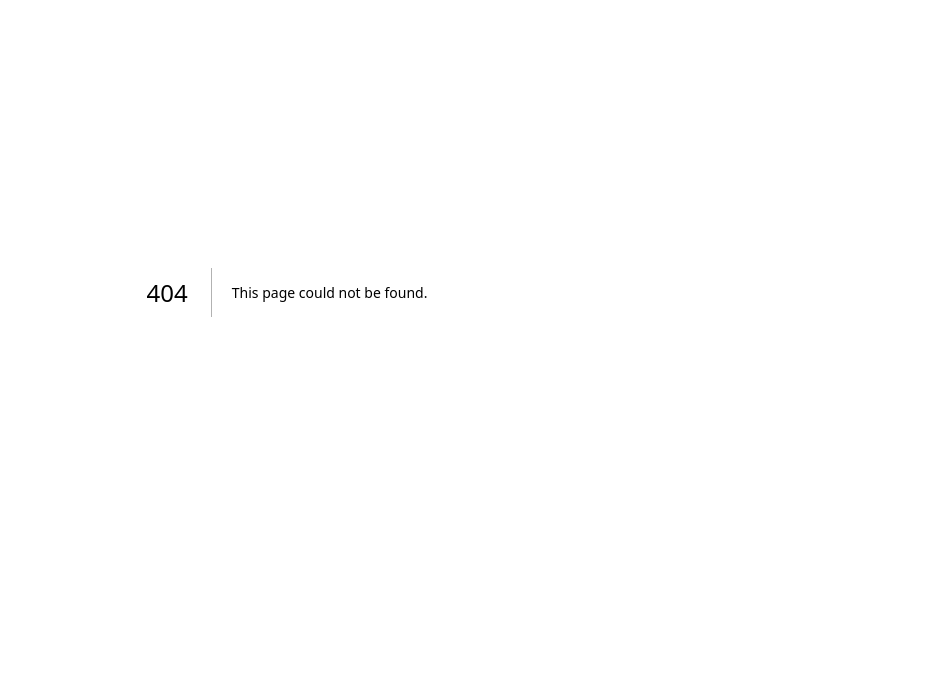
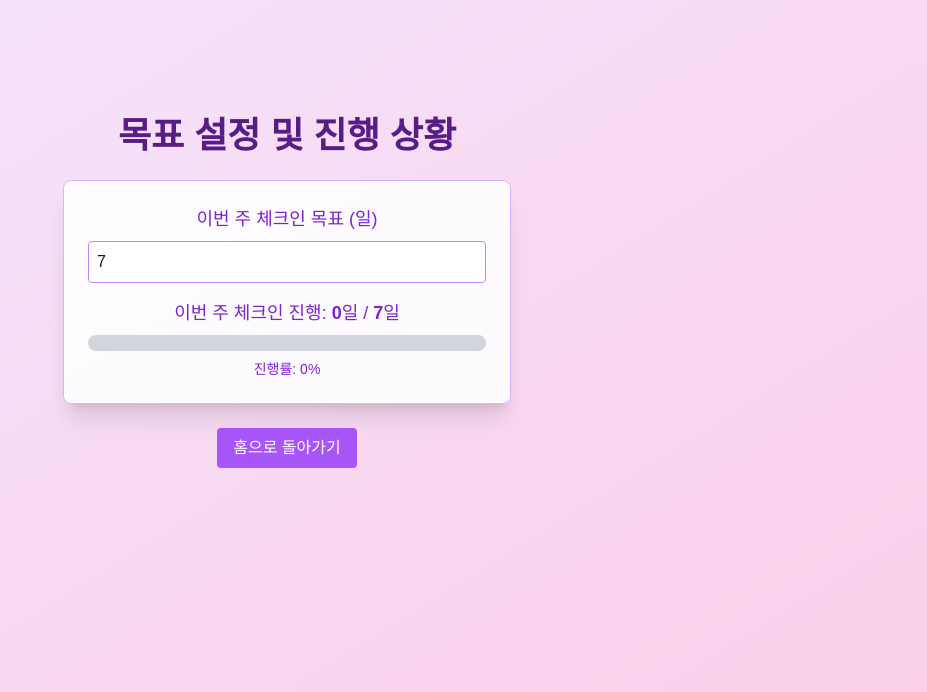
Before and after one commit to chae-chae/Spine-Fairy, a Next.js app: page /goal in a window 1280 px wide. Before the commit this address had no page. Shown: the part 108-800 px from the top of the page, without its empty margins (353-1280 px from the left). Built offline with nearby package versions, Linux system fonts and the light colour scheme.

Commit message:
add goal

```diff
--- /dev/null
+++ b/app/goal/page.tsx
@@ -0,0 +1,101 @@
+"use client";
+
+import { useState, useEffect } from "react";
+import Link from "next/link";
+
+export default function GoalPage() {
+  const [weeklyGoal, setWeeklyGoal] = useState<number>(7); // 기본 목표: 7일 체크인
+  const [checkInHistory, setCheckInHistory] = useState<string[]>([]);
+  const [progress, setProgress] = useState(0);
+  const [progressPercent, setProgressPercent] = useState(0);
+
+  // 지난 7일간의 체크인 기록 불러오기
+  useEffect(() => {
+    const storedHistory = localStorage.getItem("dailyCheckInHistory");
+    if (storedHistory) {
+      setCheckInHistory(JSON.parse(storedHistory));
+    }
+  }, []);
+
+  // 지난 7일간 체크인한 날짜의 수를 계산하여 진행률을 구함
+  useEffect(() => {
+    const today = new Date();
+    let count = 0;
+    const weekDates: string[] = [];
+    for (let i = 0; i < 7; i++) {
+      const d = new Date(today);
+      d.setDate(today.getDate() - i);
+      weekDates.push(d.toISOString().split("T")[0]);
+    }
+    weekDates.forEach((dateStr) => {
+      if (checkInHistory.includes(dateStr)) {
+        count++;
+      }
+    });
+    setProgress(count);
+    const percent = Math.min((count / weeklyGoal) * 100, 100);
+    setProgressPercent(percent);
+  }, [checkInHistory, weeklyGoal]);
+
+  const handleGoalChange = (e: React.ChangeEvent<HTMLInputElement>) => {
+    const value = parseInt(e.target.value, 10);
+    setWeeklyGoal(value);
+    localStorage.setItem("weeklyGoal", value.toString());
+  };
+
+  useEffect(() => {
+    const storedGoal = localStorage.getItem("weeklyGoal");
+    if (storedGoal) {
+      setWeeklyGoal(parseInt(storedGoal, 10));
+    }
+  }, []);
+
+  return (
+    <main className="min-h-screen flex flex-col items-center justify-center bg-gradient-to-br from-purple-100 to-pink-200 p-6 dark:from-purple-900 dark:to-pink-900">
+      <h1 className="text-4xl font-bold text-purple-900 mb-6 dark:text-purple-100">
+        목표 설정 및 진행 상황
+      </h1>
+      <div className="bg-white bg-opacity-90 p-6 rounded-lg shadow-xl w-full max-w-md text-center border border-purple-300 dark:bg-purple-800 dark:border-purple-600">
+        <div>
+          <label className="block text-lg font-medium text-purple-700 dark:text-purple-200">
+            이번 주 체크인 목표 (일)
+          </label>
+          <input
+            type="number"
+            min="1"
+            value={weeklyGoal}
+            onChange={handleGoalChange}
+            className="mt-2 w-full p-2 border border-purple-400 rounded focus:outline-none focus:ring-2 focus:ring-purple-500 dark:bg-purple-700 dark:text-purple-100 dark:border-purple-600"
+          />
+        </div>
+        <div className="mt-4">
+          <p className="text-lg text-purple-700 dark:text-purple-200">
+            이번 주 체크인 진행: <span className="font-bold">{progress}</span>일
+            / <span className="font-bold">{weeklyGoal}</span>일
+          </p>
+          <div className="w-full bg-gray-300 rounded-full h-4 mt-2">
+            <div
+              className="bg-green-500 h-4 rounded-full"
+              style={{ width: `${progressPercent}%` }}
+            ></div>
+          </div>
+          <p className="mt-2 text-sm text-purple-700 dark:text-purple-200">
+            진행률: {Math.round(progressPercent)}%
+          </p>
+          {progress >= weeklyGoal && (
+            <p className="mt-2 text-xl font-semibold text-green-700 dark:text-green-300">
+              축하합니다! 목표 달성!
+            </p>
+          )}
+        </div>
+      </div>
+      <div className="mt-6">
+        <Link href="/">
+          <button className="px-4 py-2 bg-purple-500 text-white rounded hover:bg-purple-600 transition-colors duration-300">
+            홈으로 돌아가기
+          </button>
+        </Link>
+      </div>
+    </main>
+  );
+}
```
